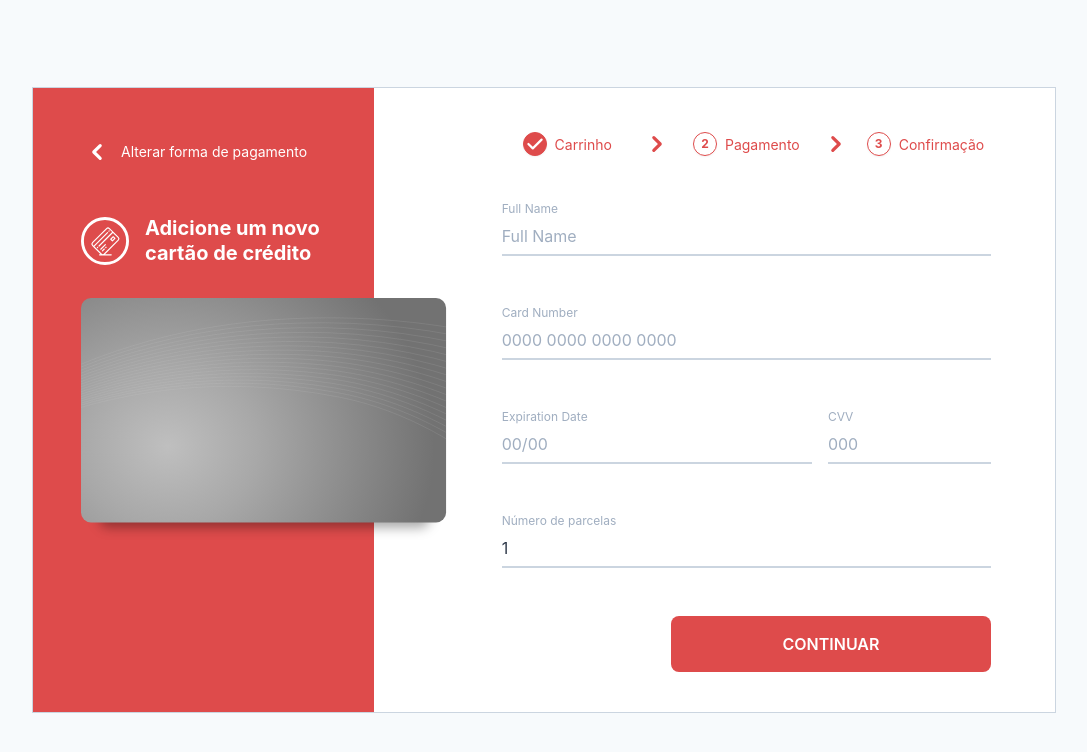
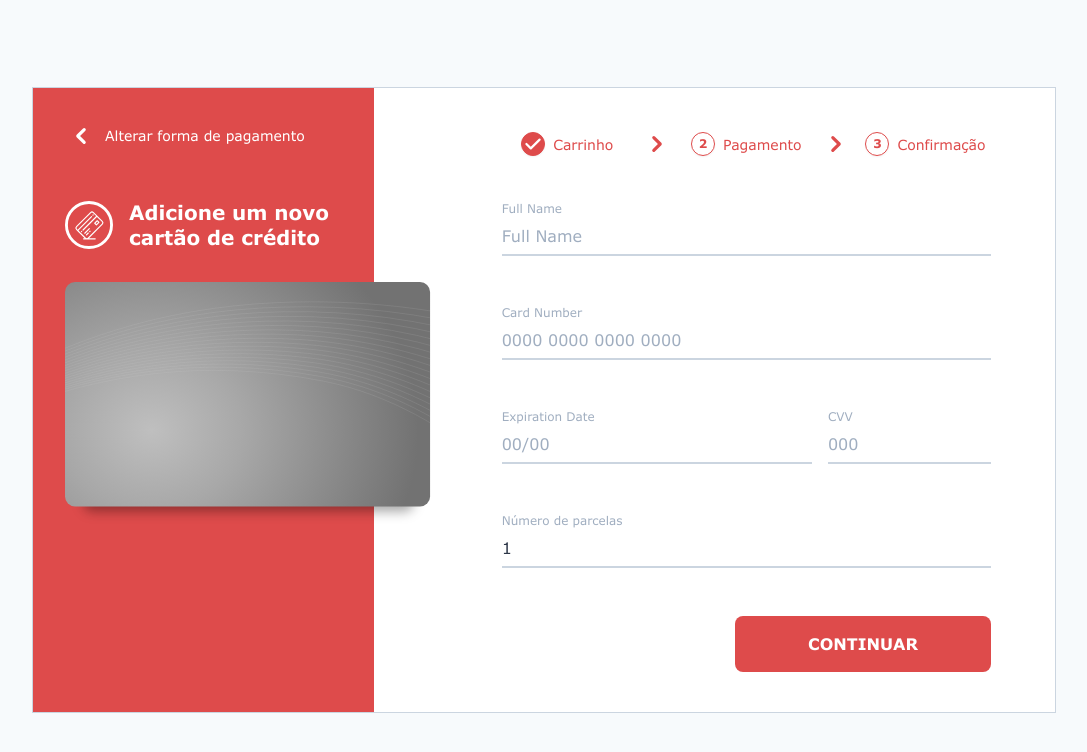
Before and after one commit to gustavomonjardim/checkout-form, a React (Create React App) app: page / in a window 1280 px wide. Shown: the top 752 px of the page, without its empty margins (96-1183 px from the left). Built offline with nearby package versions, Linux system fonts and the light colour scheme; the HTML template or start-up script is replaced by a standard one.

Commit message:
chore: adiciona fonte Verdana no projeto

```diff
--- a/src/App.js
+++ b/src/App.js
@@ -19,7 +19,7 @@ function App() {
   };
 
   return (
-    <div className="bg-gray-100 min-w-screen min-h-screen flex items-center justify-center">
+    <div className="bg-gray-100 min-w-screen min-h-screen flex items-center justify-center antialiased font-sans">
       <FormProvider
         initialValues={paymentData}
         onSubmit={submitPaymentData}
--- a/src/components/Button/Button.js
+++ b/src/components/Button/Button.js
@@ -9,7 +9,7 @@ const Button = ({ text, onClick, loading }) => {
       {!loading && (
         <button
           onClick={onClick}
-          className="bg-primary rounded-lg p-4 w-full text-white uppercase font-semibold focus:outline-none hover:bg-red-500"
+          className="bg-primary rounded-lg p-4 w-full text-white uppercase font-bold focus:outline-none hover:bg-red-500"
         >
           {text}
         </button>
--- a/src/components/CheckoutForm/checkoutForm.js
+++ b/src/components/CheckoutForm/checkoutForm.js
@@ -120,7 +120,7 @@ export const PaymentForm = () => {
         />
       </div>
       <div className="w-full mt-10 flex justify-center md:justify-end">
-        <div className="w-full md:max-w-xs">
+        <div className="w-64">
           <Button text="Continuar" onClick={submitForm} loading={false} />
         </div>
       </div>
@@ -131,7 +131,7 @@ export const PaymentForm = () => {
 const CheckoutForm = () => {
   return (
     <div className="w-full max-w-screen-lg h-screen flex flex-col bg-white border border-solid border-gray-400 md:h-auto md:flex-row md:mx-8">
-      <div className="relative overflow-visible flex-grow flex-shrink-0 w-full h-64 px-5 pt-12 bg-primary md:w-1/3 md:h-auto md:p-8 lg:p-12">
+      <div className="relative overflow-visible flex-grow flex-shrink-0 w-full h-64 px-5 pt-12 bg-primary md:w-1/3 md:h-auto md:p-8">
         <CheckoutHeader />
       </div>
       <div className="w-full flex flex-col justify-end p-10 pt-40 bg-white md:h-full md:w-2/3 md:pt-10 md:pl-24 lg:px-16 lg:pl-32">
--- a/src/styles/tailwind.css
+++ b/src/styles/tailwind.css
@@ -1,4 +1,16 @@
 @tailwind base;
+
+@font-face {
+  font-family: Verdana;
+  font-weight: 400;
+  src: url(../assets/fonts/verdana-regular.ttf) format("truetype");
+}
+
+@font-face {
+  font-family: Verdana;
+  font-weight: 700;
+  src: url(../assets/fonts/verdana-bold.ttf) format("truetype");
+}
 
 @tailwind components;
 
--- a/tailwind.config.js
+++ b/tailwind.config.js
@@ -1,9 +1,20 @@
 module.exports = {
   theme: {
+    fontFamily: {
+      sans: ['Verdana', 'sans-serif'],
+    },
     extend: {
       colors: {
         primary: '#DE4B4B',
         dark: '#3C3C3C',
+      },
+      width: {
+        '68': '17rem',
+        '72': '18rem',
+        '76': '19rem',
+        '80': '20rem',
+        '100': '25rem',
+        '120': '30rem',
       },
     },
   },
```
Also changed, not shown: src/assets/fonts/verdana-bold.ttf (added), src/assets/fonts/verdana-regular.ttf (added).
